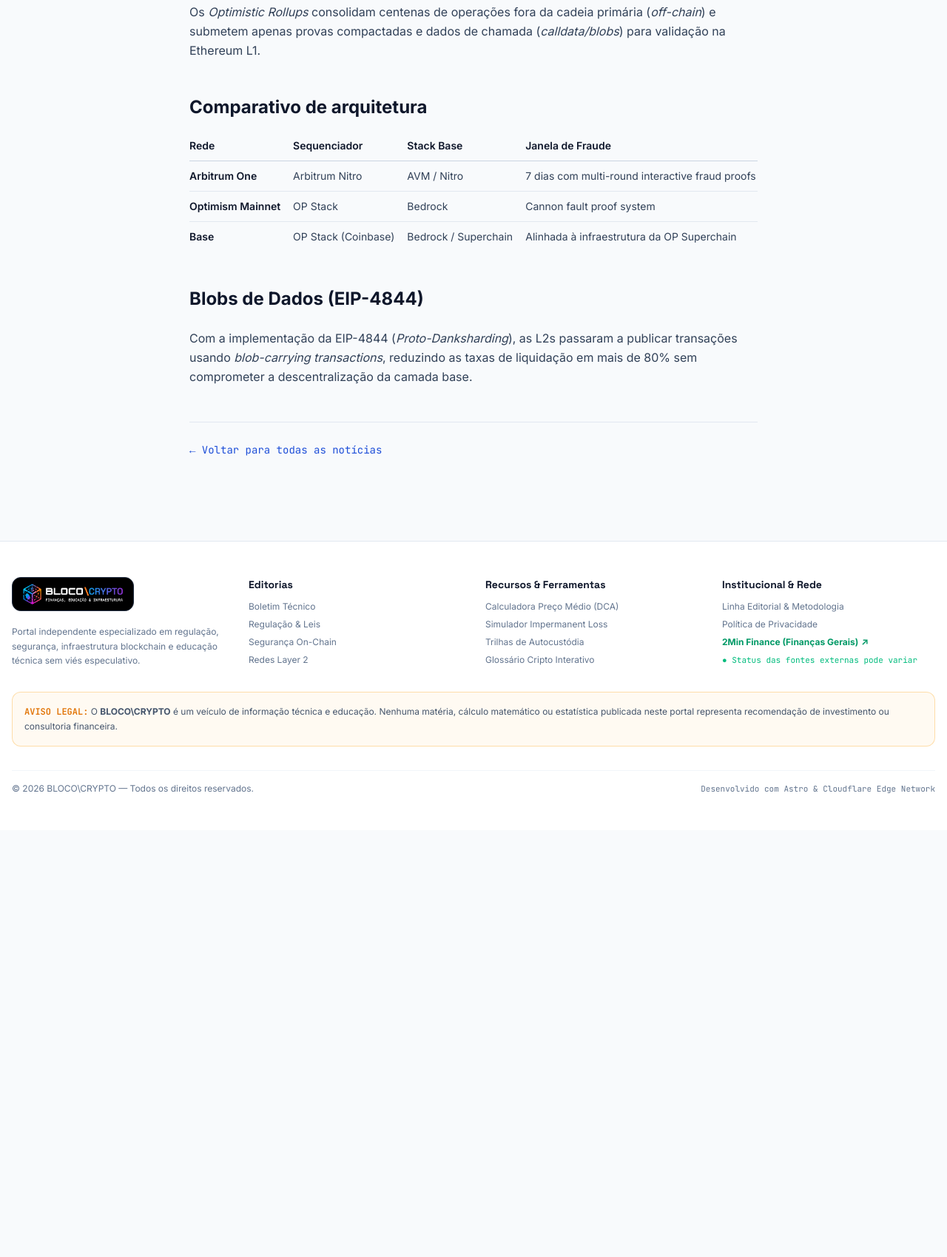
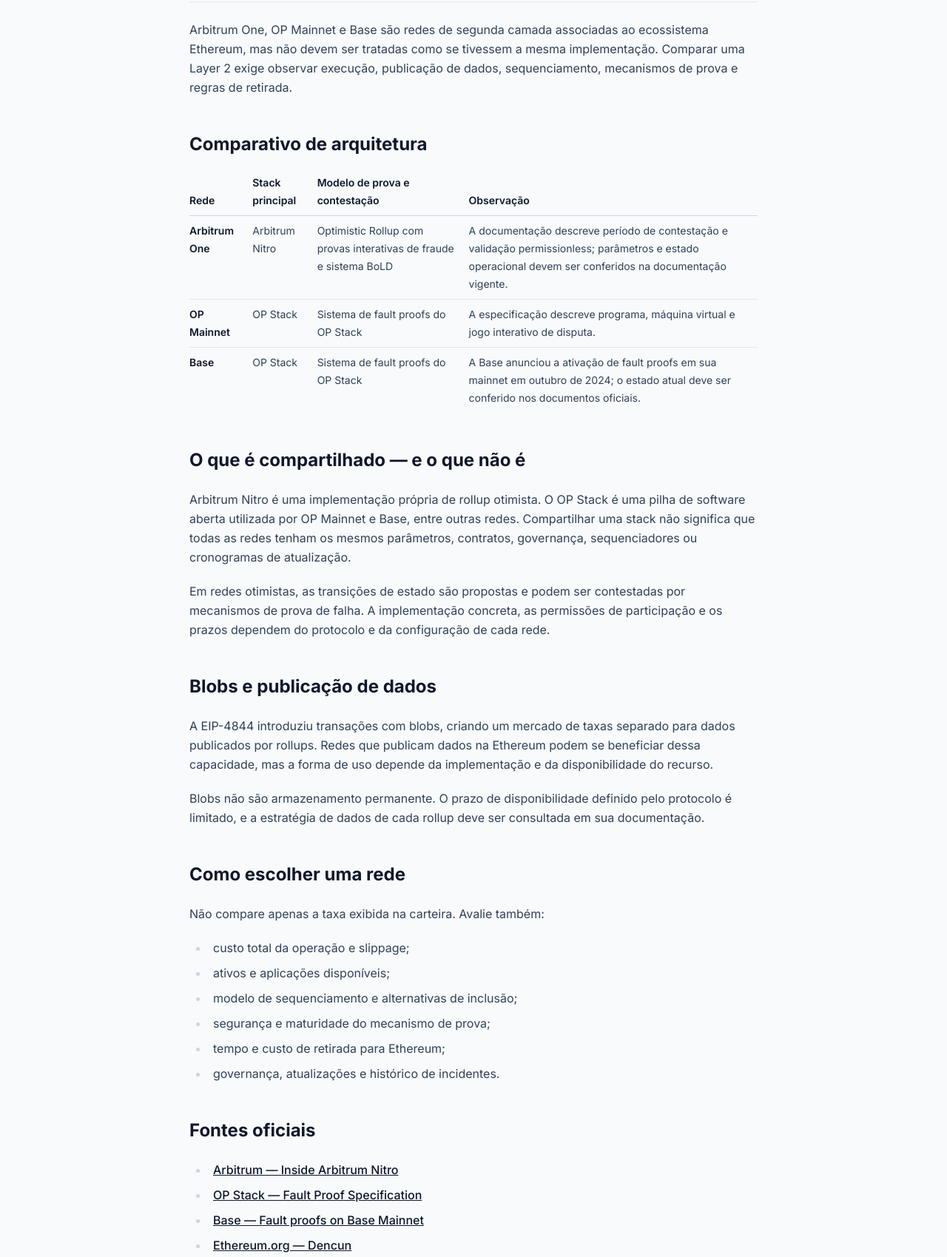
Before and after one commit to jpinfinite/bloco-crypto, an Astro site: page /noticias/comparativo-layer-2 in a window 1280 px wide. Shown: the part 375-2074 px from the top of the page at 74% size. Before the commit the page ends 1497 px from the top, so only its background shows below. Built offline with nearby package versions, Linux system fonts and the light colour scheme; Astro itself is replaced by a stand-in of ours; no server answers.

Commit message:
editorial: corrigir comparativo L2 e guias de segurança

```diff
--- a/src/content/noticias/comparativo-layer-2.md
+++ b/src/content/noticias/comparativo-layer-2.md
@@ -1,21 +1,50 @@
 ---
-title: "Redes Layer 2 na prática: comparativo técnico entre Arbitrum, Base e Optimism"
-description: "Como os rollups reduzem o custo de transação mantendo a liquidação na rede principal."
+title: "Arbitrum, Optimism e Base: diferenças técnicas entre três redes Layer 2"
+description: "Compare stacks, publicação de dados, sequenciamento e mecanismos de contestação sem tratar todas as redes como arquiteturas idênticas."
 pubDate: 2026-11-22
 category: "INFRAESTRUTURA"
-readingTime: "5 min"
+readingTime: "6 min"
 featured: false
 ---
 
-Os *Optimistic Rollups* consolidam centenas de operações fora da cadeia primária (*off-chain*) e submetem apenas provas compactadas e dados de chamada (*calldata/blobs*) para validação na Ethereum L1.
+Arbitrum One, OP Mainnet e Base são redes de segunda camada associadas ao ecossistema Ethereum, mas não devem ser tratadas como se tivessem a mesma implementação. Comparar uma Layer 2 exige observar execução, publicação de dados, sequenciamento, mecanismos de prova e regras de retirada.
 
 ## Comparativo de arquitetura
 
-| Rede | Sequenciador | Stack Base | Janela de Fraude |
+| Rede | Stack principal | Modelo de prova e contestação | Observação |
 | :--- | :--- | :--- | :--- |
-| **Arbitrum One** | Arbitrum Nitro | AVM / Nitro | 7 dias com multi-round interactive fraud proofs |
-| **Optimism Mainnet** | OP Stack | Bedrock | Cannon fault proof system |
-| **Base** | OP Stack (Coinbase) | Bedrock / Superchain | Alinhada à infraestrutura da OP Superchain |
+| **Arbitrum One** | Arbitrum Nitro | Optimistic Rollup com provas interativas de fraude e sistema BoLD | A documentação descreve período de contestação e validação permissionless; parâmetros e estado operacional devem ser conferidos na documentação vigente. |
+| **OP Mainnet** | OP Stack | Sistema de fault proofs do OP Stack | A especificação descreve programa, máquina virtual e jogo interativo de disputa. |
+| **Base** | OP Stack | Sistema de fault proofs do OP Stack | A Base anunciou a ativação de fault proofs em sua mainnet em outubro de 2024; o estado atual deve ser conferido nos documentos oficiais. |
 
-## Blobs de Dados (EIP-4844)
-Com a implementação da EIP-4844 (*Proto-Danksharding*), as L2s passaram a publicar transações usando *blob-carrying transactions*, reduzindo as taxas de liquidação em mais de 80% sem comprometer a descentralização da camada base.
+## O que é compartilhado — e o que não é
+
+Arbitrum Nitro é uma implementação própria de rollup otimista. O OP Stack é uma pilha de software aberta utilizada por OP Mainnet e Base, entre outras redes. Compartilhar uma stack não significa que todas as redes tenham os mesmos parâmetros, contratos, governança, sequenciadores ou cronogramas de atualização.
+
+Em redes otimistas, as transições de estado são propostas e podem ser contestadas por mecanismos de prova de falha. A implementação concreta, as permissões de participação e os prazos dependem do protocolo e da configuração de cada rede.
+
+## Blobs e publicação de dados
+
+A EIP-4844 introduziu transações com blobs, criando um mercado de taxas separado para dados publicados por rollups. Redes que publicam dados na Ethereum podem se beneficiar dessa capacidade, mas a forma de uso depende da implementação e da disponibilidade do recurso.
+
+Blobs não são armazenamento permanente. O prazo de disponibilidade definido pelo protocolo é limitado, e a estratégia de dados de cada rollup deve ser consultada em sua documentação.
+
+## Como escolher uma rede
+
+Não compare apenas a taxa exibida na carteira. Avalie também:
+
+- custo total da operação e slippage;
+- ativos e aplicações disponíveis;
+- modelo de sequenciamento e alternativas de inclusão;
+- segurança e maturidade do mecanismo de prova;
+- tempo e custo de retirada para Ethereum;
+- governança, atualizações e histórico de incidentes.
+
+## Fontes oficiais
+
+- [Arbitrum — Inside Arbitrum Nitro](https://docs.arbitrum.io/how-arbitrum-works/inside-arbitrum-nitro)
+- [OP Stack — Fault Proof Specification](https://specs.optimism.io/fault-proof/index.html)
+- [Base — Fault proofs on Base Mainnet](https://blog.base.org/fault-proofs-are-now-live-on-base-mainnet)
+- [Ethereum.org — Dencun](https://ethereum.org/roadmap/dencun/)
+
+*Parâmetros de segurança e status de implantação podem mudar. Consulte a documentação de cada rede antes de tomar decisões operacionais.*
```
